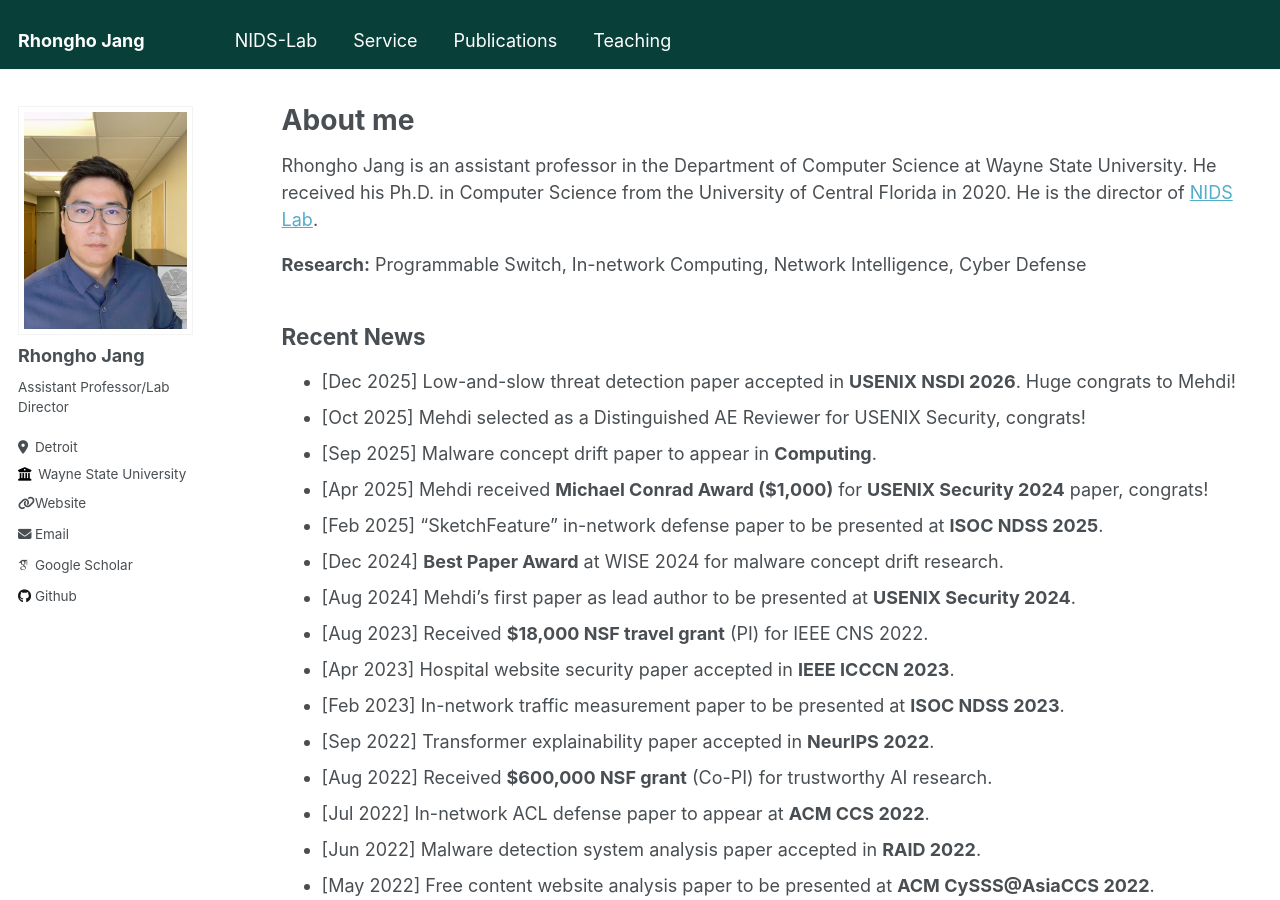
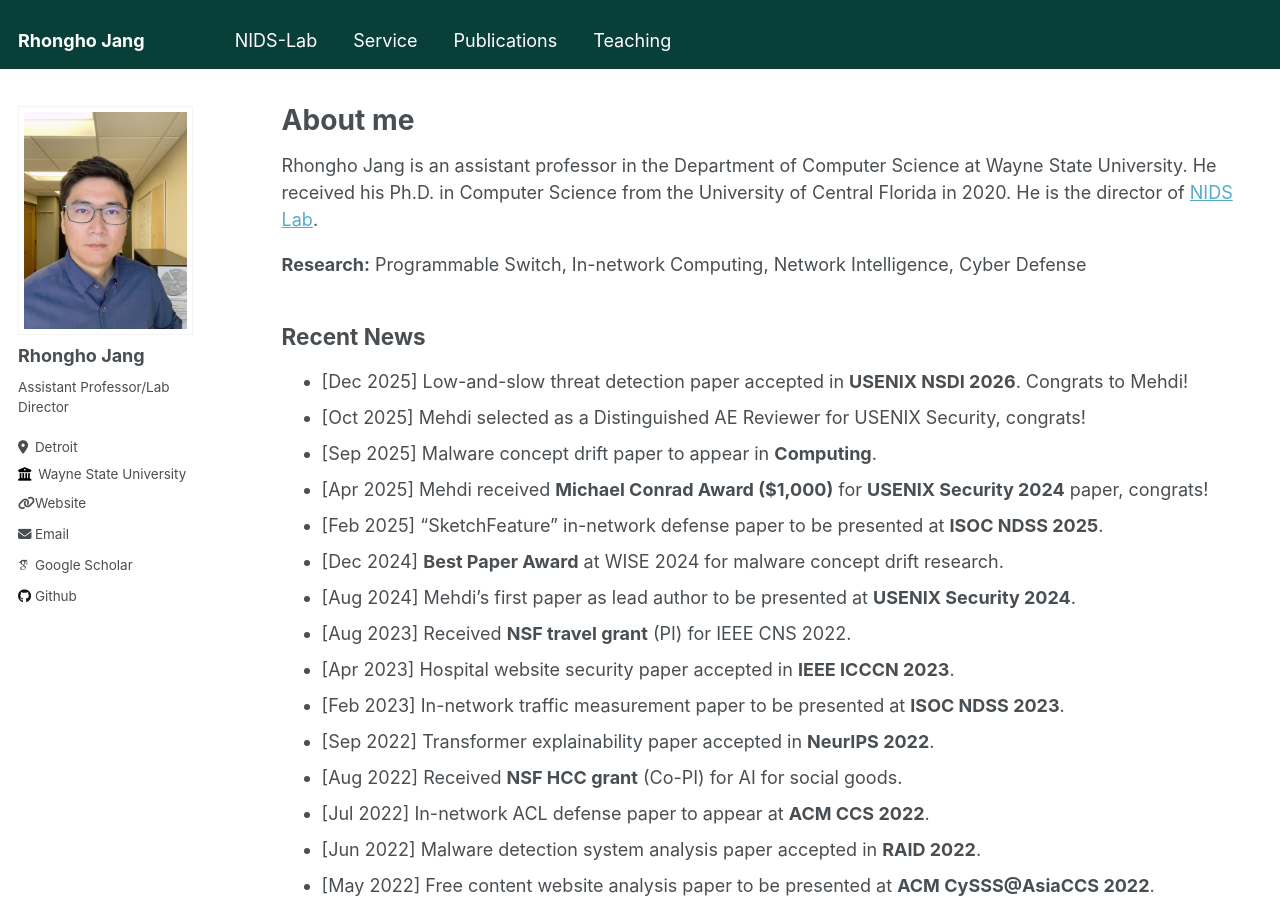
Before and after one commit to rhongho/rhongho.github.io, a Jekyll site: the page built from _pages/about.md, in a window 1280 px wide and 900 px high. Built offline with Jekyll 4.4.1, drawn with Linux system fonts in a browser that asks for light colours; some web fonts are replaced.

Commit message:
Update about.md

```diff
--- a/_pages/about.md
+++ b/_pages/about.md
@@ -20,18 +20,18 @@ He is the director of [NIDS Lab](/team/).
 
 Recent News
 ---
-* [Dec 2025] Low-and-slow threat detection paper accepted in **USENIX NSDI 2026**. Huge congrats to Mehdi!
+* [Dec 2025] Low-and-slow threat detection paper accepted in **USENIX NSDI 2026**. Congrats to Mehdi!
 * [Oct 2025] Mehdi selected as a Distinguished AE Reviewer for USENIX Security, congrats!
 * [Sep 2025] Malware concept drift paper to appear in **Computing**.
 * [Apr 2025] Mehdi received **Michael Conrad Award ($1,000)** for **USENIX Security 2024** paper, congrats!
 * [Feb 2025] "SketchFeature" in-network defense paper to be presented at **ISOC NDSS 2025**.
 * [Dec 2024] **Best Paper Award** at WISE 2024 for malware concept drift research.
 * [Aug 2024] Mehdi's first paper as lead author to be presented at **USENIX Security 2024**.
-* [Aug 2023] Received **$18,000 NSF travel grant** (PI) for IEEE CNS 2022.
+* [Aug 2023] Received **NSF travel grant** (PI) for IEEE CNS 2022.
 * [Apr 2023] Hospital website security paper accepted in **IEEE ICCCN 2023**.
 * [Feb 2023] In-network traffic measurement paper to be presented at **ISOC NDSS 2023**.
 * [Sep 2022] Transformer explainability paper accepted in **NeurIPS 2022**.
-* [Aug 2022] Received **$600,000 NSF grant** (Co-PI) for trustworthy AI research.
+* [Aug 2022] Received **NSF HCC grant** (Co-PI) for AI for social goods.
 * [Jul 2022] In-network ACL defense paper to appear at **ACM CCS 2022**.
 * [Jun 2022] Malware detection system analysis paper accepted in **RAID 2022**.
 * [May 2022] Free content website analysis paper to be presented at **ACM CySSS@AsiaCCS 2022**.
```
